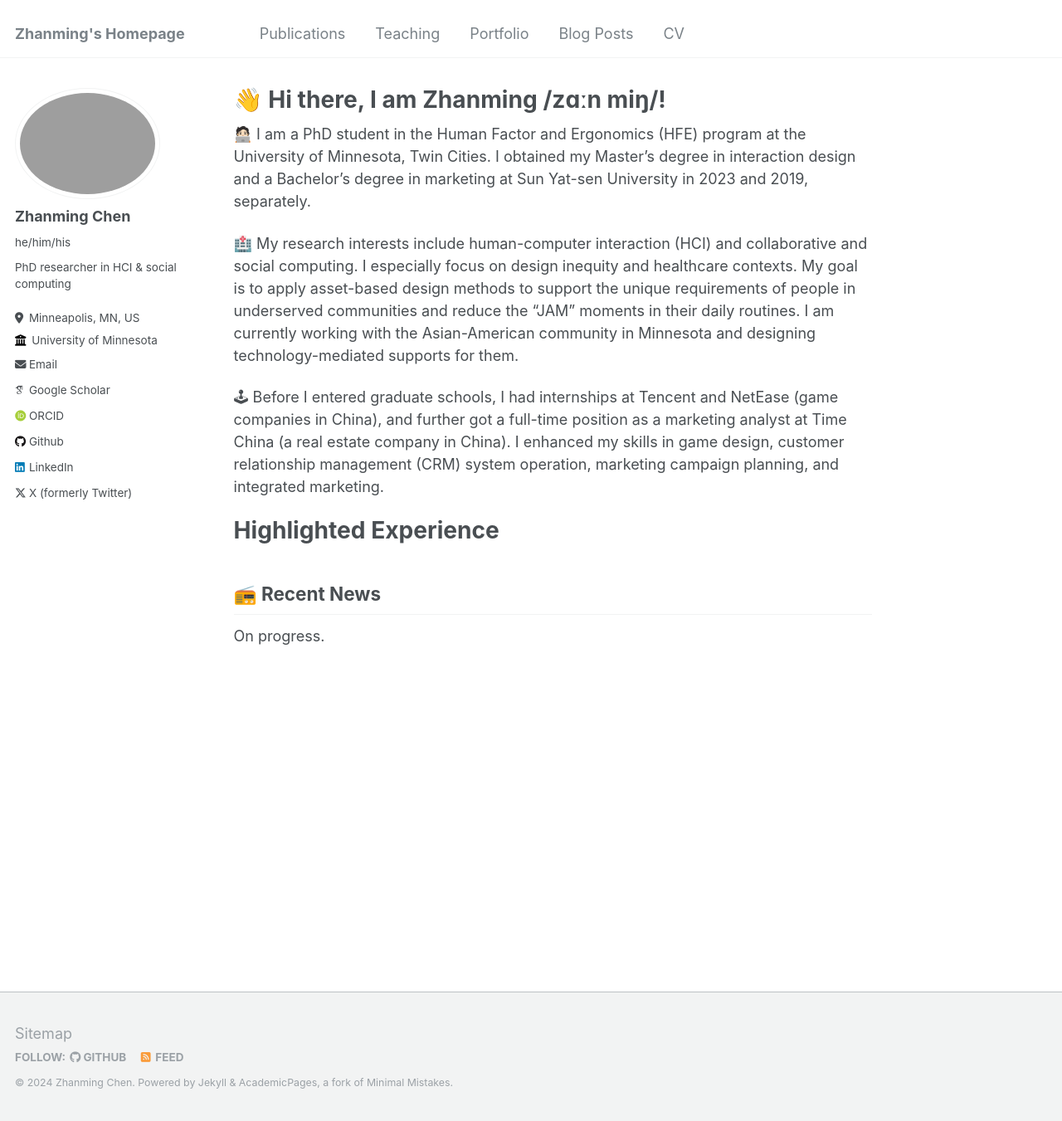
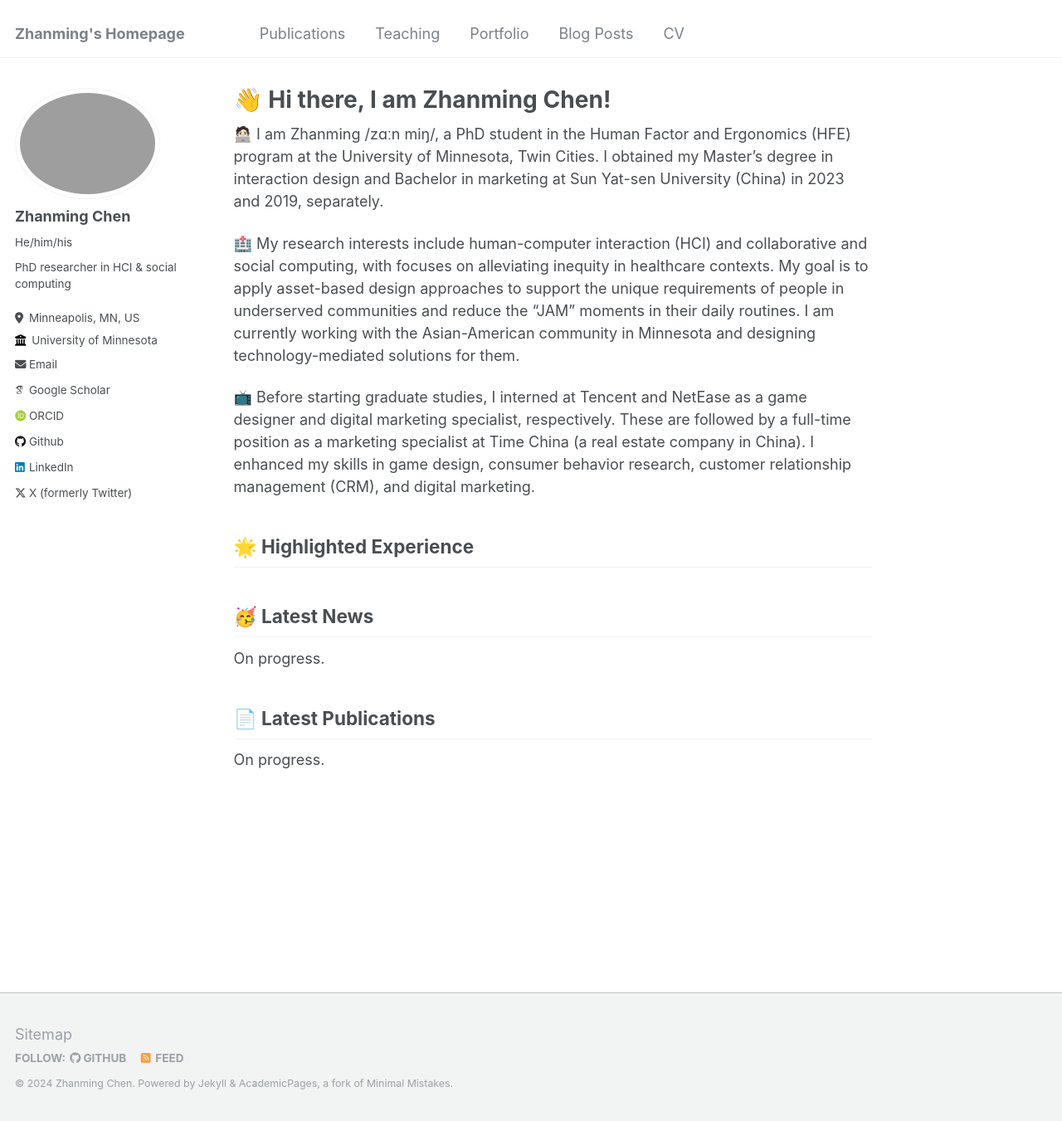
Before and after one commit to zhanmingchen/zhanmingchen.github.io, a Jekyll site: the page built from _pages/about.md, in a window 1280 px wide and 1351 px high. Shown: the whole window at 83% size. Built offline with Jekyll 4.4.1, drawn with Linux system fonts in a browser that asks for light colours; some web fonts are replaced.

Commit message:
Updates
20240618

```diff
--- a/_config.yml
+++ b/_config.yml
@@ -23,7 +23,7 @@ author:
   # Biographic information
   avatar           : "zhanming_profile.jpg"
   name             : "Zhanming Chen"
-  pronouns         : "he/him/his" # example: "she/her"
+  pronouns         : "He/him/his" # example: "she/her"
   bio              : "PhD researcher in HCI & social computing"
   location         : "Minneapolis, MN, US"
   employer         : "University of Minnesota"
--- a/_pages/about.md
+++ b/_pages/about.md
@@ -1,20 +1,24 @@
 ---
 permalink: /
-title: "👋 Hi there, I am Zhanming /zɑːn miŋ/!"
+title: "👋 Hi there, I am Zhanming Chen!"
 author_profile: true
 redirect_from:
   - /about/
   - /about.html
 ---
 
-🧑🏻‍💻 I am a PhD student in the Human Factor and Ergonomics (HFE) program at the University of Minnesota, Twin Cities. I obtained my Master’s degree in interaction design and a Bachelor’s degree in marketing at Sun Yat-sen University in 2023 and 2019, separately.
+🧑🏻‍💻 I am Zhanming /zɑːn miŋ/, a PhD student in the Human Factor and Ergonomics (HFE) program at the University of Minnesota, Twin Cities. I obtained my Master’s degree in interaction design and Bachelor in marketing at Sun Yat-sen University (China) in 2023 and 2019, separately.
 
-🏥 My research interests include human-computer interaction (HCI) and collaborative and social computing. I especially focus on design inequity and healthcare contexts. My goal is to apply asset-based design methods to support the unique requirements of people in underserved communities and reduce the “JAM” moments in their daily routines. I am currently working with the Asian-American community in Minnesota and designing technology-mediated supports for them.
+🏥 My research interests include human-computer interaction (HCI) and collaborative and social computing, with focuses on alleviating inequity in healthcare contexts. My goal is to apply asset-based design approaches to support the unique requirements of people in underserved communities and reduce the “JAM” moments in their daily routines. I am currently working with the Asian-American community in Minnesota and designing technology-mediated solutions for them.
 
-🕹 Before I entered graduate schools, I had internships at Tencent and NetEase (game companies in China), and further got a full-time position as a marketing analyst at Time China (a real estate company in China). I enhanced my skills in game design, customer relationship management (CRM) system operation, marketing campaign planning, and integrated marketing.
+📺 Before starting graduate studies, I interned at Tencent and NetEase as a game designer and digital marketing specialist, respectively. These are followed by a full-time position as a marketing specialist at Time China (a real estate company in China). I enhanced my skills in game design, consumer behavior research, customer relationship management (CRM), and digital marketing.
 
-# Highlighted Experience
+## 🌟 Highlighted Experience
 
-## 📻 Recent News
+## 🥳 Latest News
 
 On progress.
+
+## 📄 Latest Publications
+
+On progress.
```
Also changed, not shown: _publications/2009-10-01-paper-title-number-1.md (deleted, +0 -13 lines), _publications/2022-08-12-user-defined-foot-gestures-for-eyes-free-interaction-in-smart-shower-rooms.md (added, +14 -0 lines).
